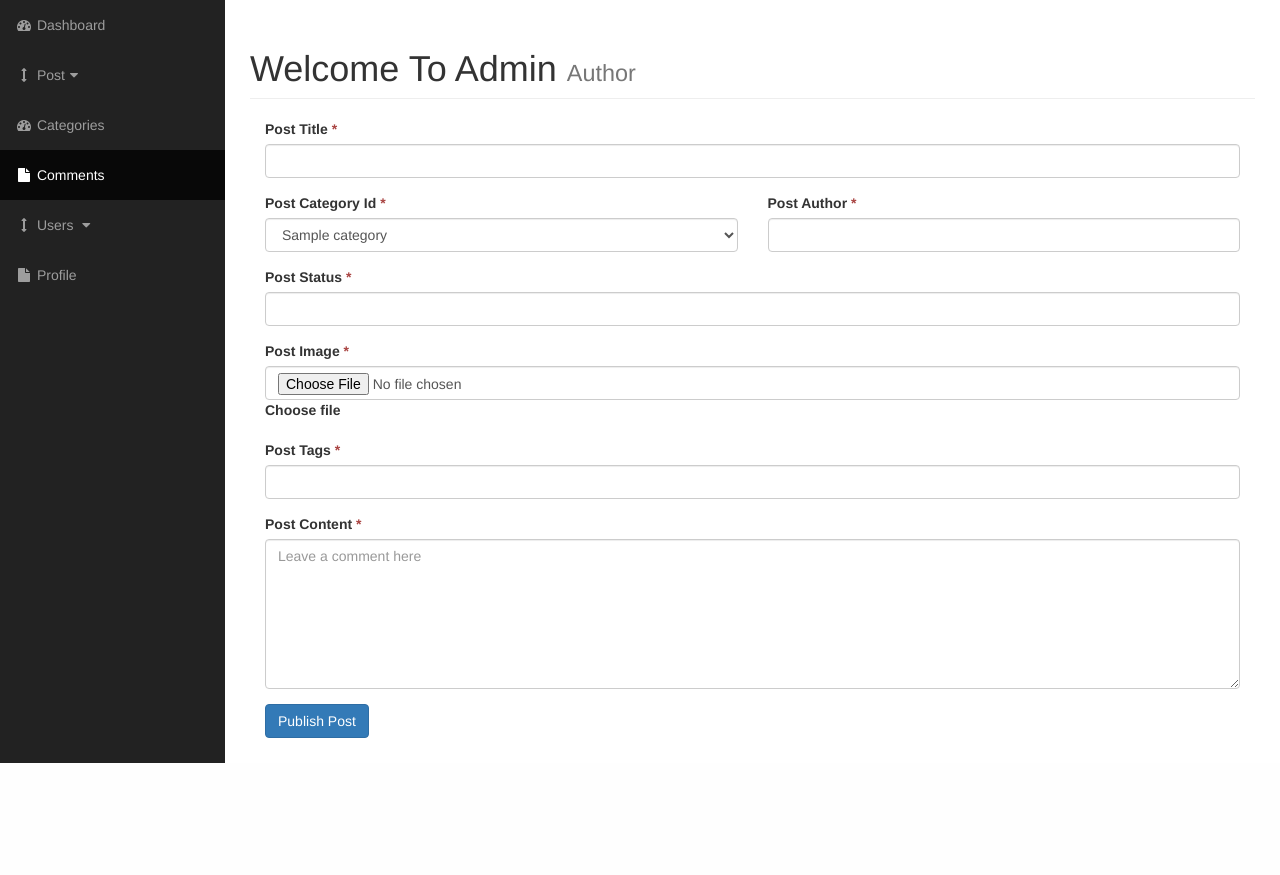
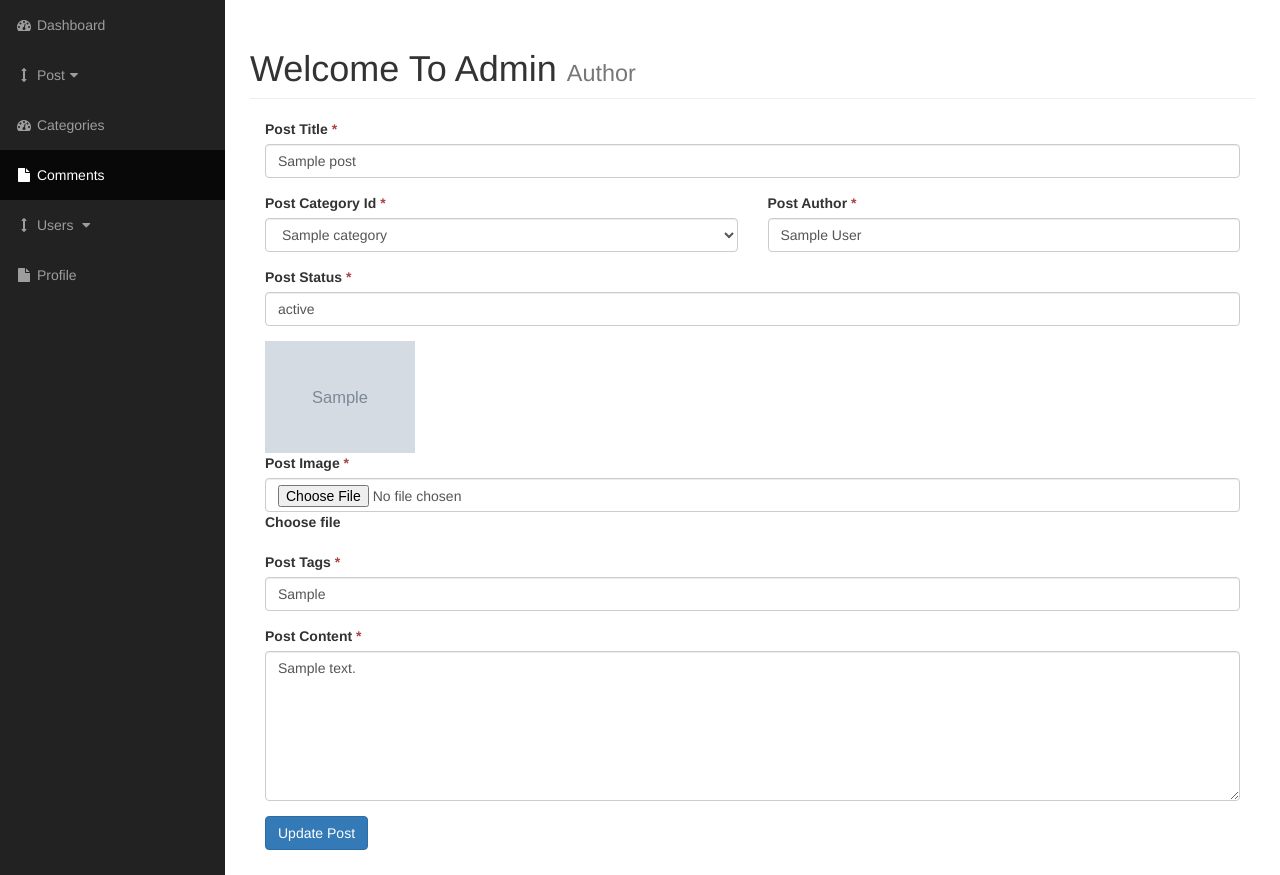
Before and after one commit to coderkhayrul/cms-application, a PHP site: page /admin/posts.php?source=edit_post&p_id=1 in a window 1280 px wide. Shown: the part 51-926 px from the top of the page. Before the commit the page ends 814 px from the top, so only its background shows below. Run offline with PHP 8.4, Linux system fonts and the light colour scheme; tables that the repository leaves empty or names only in its code hold one stand-in row (values such as "Sample post"); grey boxes marked "Sample" are stand-in pictures.

Commit message:
Update Post Some Porblem Fixing

```diff
--- a/admin/includes/add_post.php
+++ b/admin/includes/add_post.php
@@ -65,6 +65,6 @@ if (isset($_POST['create_post'])){
         <textarea class="form-control" placeholder="Leave a comment here" name="post_content" style="height: 150px" ></textarea>
     </div>
     <div class="form-group col-md-12">
-       <button class="btn btn-primary" type="submit" name="create_post" required>Publish Post</button>
+       <button class="btn btn-primary" type="submit" name="create_post">Publish Post</button>
     </div>
 </form>
--- a/admin/includes/edit_post.php
+++ b/admin/includes/edit_post.php
@@ -1,8 +1,19 @@
+<?php
 
-<form action="" method="post" enctype="multipart/form-data">
+if (isset($_GET['p_id'])){
+
+    $post_id = $_GET['p_id'];
+
+}
+
+$query = "SELECT * FROM posts WHERE post_id = '$post_id'";
+$get_post_data = mysqli_query($connection,$query);
+foreach($get_post_data as $post_data){
+?>
+    <form action="" method="post" enctype="multipart/form-data">
     <div class="form-group col-md-12">
         <label for="post_title">Post Title <span class="text-danger">*</span></label>
-        <input class="form-control" name="post_title" type="text" >
+        <input class="form-control" name="post_title" type="text" value="<?php echo $post_data['post_title']; ?>">
     </div>
     <div class="form-group col-md-6">
         <label for="post_category_id">Post Category Id <span class="text-danger">*</span></label>
@@ -18,26 +29,28 @@
     </div>
     <div class="form-group col-md-6">
         <label for="post_author">Post Author <span class="text-danger">*</span></label>
-        <input class="form-control" name="post_author" type="text" >
+        <input class="form-control" name="post_author" type="text" value="<?php echo $post_data['post_author']; ?>">
     </div>
     <div class="form-group col-md-12">
         <label for="post_status">Post Status <span class="text-danger">*</span></label>
-        <input class="form-control" name="post_status" type="text" >
+        <input class="form-control" name="post_status" type="text" value="<?php echo $post_data['post_status']; ?>">
     </div>
     <div class="form-group col-md-12">
+        <img width="150px" src="../images/<?php echo $post_data['post_image']; ?>" alt=""><br>
         <label for="">Post Image <span class="text-danger">*</span></label>
         <input name="image" type="file" class="form-control" id="customFile">
         <label class="custom-file-label" for="customFile">Choose file</label>
     </div>
     <div class="form-group col-md-12">
         <label for="post_status">Post Tags <span class="text-danger">*</span></label>
-        <input class="form-control" name="post_tags" type="text" >
+        <input class="form-control" name="post_tags" type="text" value="<?php echo $post_data['post_tags']; ?>">
     </div>
     <div class="form-group col-md-12">
         <label for="post_status">Post Content <span class="text-danger">*</span></label>
-        <textarea class="form-control" placeholder="Leave a comment here" name="post_content" style="height: 150px" ></textarea>
+        <textarea class="form-control" placeholder="Leave a comment here" name="post_content" style="height: 150px" ><?php echo $post_data['post_content']; ?></textarea>
     </div>
     <div class="form-group col-md-12">
-        <button class="btn btn-primary" type="submit" name="create_post" required>Publish Post</button>
+        <button class="btn btn-primary" type="submit" name="create_post">Update Post</button>
     </div>
 </form>
+<?php } ?>
```
Also changed, not shown: images/cover.jpg (added).
